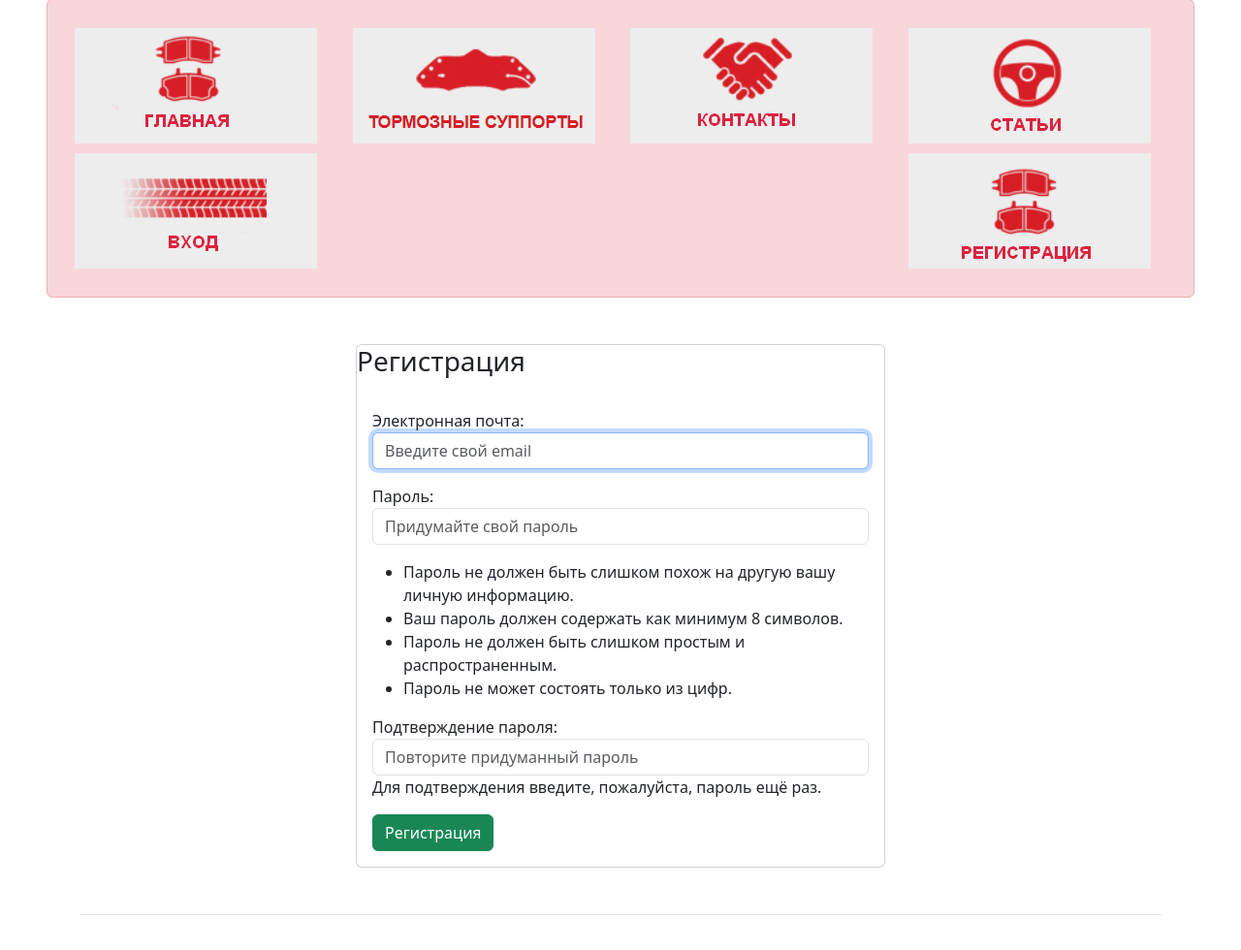
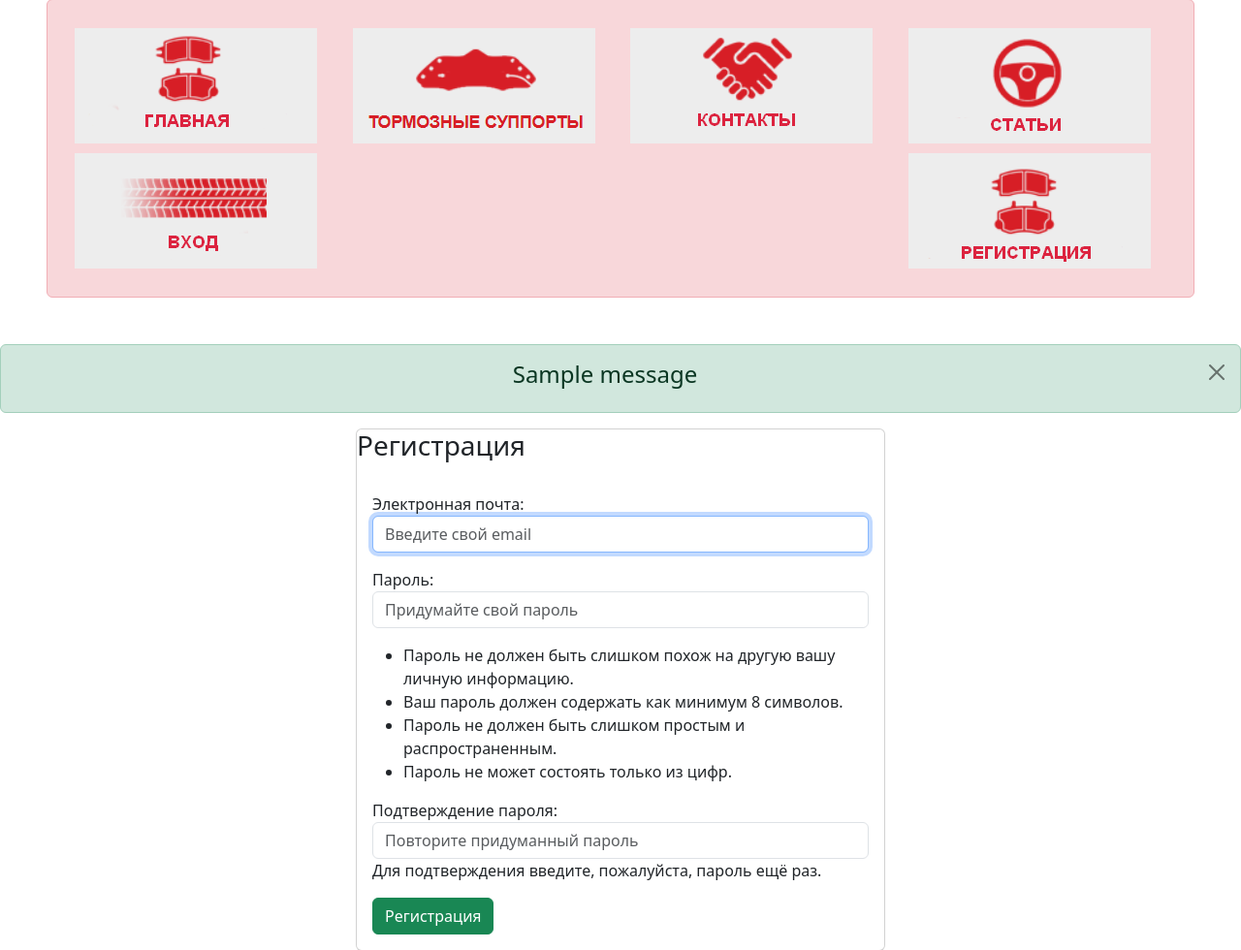
Before and after one commit to rusov63/Skypro_Homework_Django, a Django app: page /users/register/ in a window 1280 px wide; the page is wider, and only the part inside the window is pictured. Shown: the part 359-1339 px from the top of that part at 97% size. Run offline with Django 5.2, Linux system fonts and the light colour scheme; tables that the repository leaves empty hold one stand-in row (values such as "Sample post"); one stand-in notice (Sample message) is shown; some libraries are stand-ins or nearby versions.

Commit message:
add 22.2 Аутентификация

```diff
--- a/catalog/templates/catalog/base.html
+++ b/catalog/templates/catalog/base.html
@@ -13,6 +13,7 @@
 <body>
 
 {% include 'catalog/includes/inc_catalog_menu.html' %}
+{% include 'users/includes/messages.html' %}
 
 
 <div class="container">
--- a/users/templates/users/email/password_reset_mail.html
+++ b/users/templates/users/email/password_reset_mail.html
@@ -1,4 +1,5 @@
 {% autoescape off %}
+
     Вы получили это электронное письмо, потому что запросили сброс пароля для своей учетной записи пользователя на
     {{ site_name }}.
 
--- /dev/null
+++ b/users/templates/users/includes/messages.html
@@ -0,0 +1,10 @@
+{% if messages %}
+{% for message in messages %}
+
+    <div class="alert alert-{% if message.tags %}{{ message.tags }}{% endif %} alert-dismissible fade show" role="alert">
+        <center> <h4 class="alert-heading"> <i class="fas fa-info-circle"></i> {{message}} </h4> </center>
+        <button type="button" class="btn-close" data-bs-dismiss="alert" aria-label="Close"></button>
+    </div>
+
+{% endfor %}
+{% endif %}
--- a/users/views.py
+++ b/users/views.py
@@ -12,6 +12,7 @@ from django.views.generic import UpdateView, CreateView, TemplateView
 from django.conf import settings
 
 from django.contrib.messages.views import SuccessMessageMixin
+from django.contrib import messages
 from users.forms import UserRegisterForm, UserProfileForm, UserForgotPasswordForm, UserSetNewPasswordForm
 from django.contrib.auth.views import PasswordResetView, PasswordResetConfirmView
 
@@ -35,7 +36,7 @@ class UserRegisterView(CreateView):
         user.is_active = False
         user.token = default_token_generator.make_token(user)
         activation_url = reverse_lazy(
-            'users:confirm_email', kwargs={'token': user.token}
+            'users:email_verified', kwargs={'token': user.token}
         )
         send_mail(
             subject='Подтверждение почты',
@@ -127,10 +128,11 @@ class UserForgotPasswordView(SuccessMessageMixin, PasswordResetView):
     """Представление по сбросу пароля по почте"""
     form_class = UserForgotPasswordForm
     template_name = 'users/user_password_reset.html'
-    success_url = reverse_lazy('users:login')
+    success_url = reverse_lazy('catalog:index')
     success_message = 'Письмо с инструкцией по восстановлению пароля отправлена на ваш email'
     subject_template_name = 'users/email/password_subject_reset_mail.txt'
     email_template_name = 'users/email/password_reset_mail.html'
+
 
     def get_context_data(self, **kwargs):
         context = super().get_context_data(**kwargs)
@@ -138,10 +140,11 @@ class UserForgotPasswordView(SuccessMessageMixin, PasswordResetView):
         return context
 
 
+
 class UserPasswordResetConfirmView(SuccessMessageMixin, PasswordResetConfirmView):
     """Представление установки нового пароля"""
     form_class = UserSetNewPasswordForm
-    template_name = 'users/email/user_password_set_new.html'
+    template_name = 'users/user_password_set_new.html'
     success_url = reverse_lazy('users:login')
     success_message = 'Пароль успешно изменен. Можете авторизоваться на сайте.'
 
```
Also changed, not shown: Readme.md, users/templates/users/user_password_set_new.html (renamed from users/templates/users/email/user_password_set_new.html).
